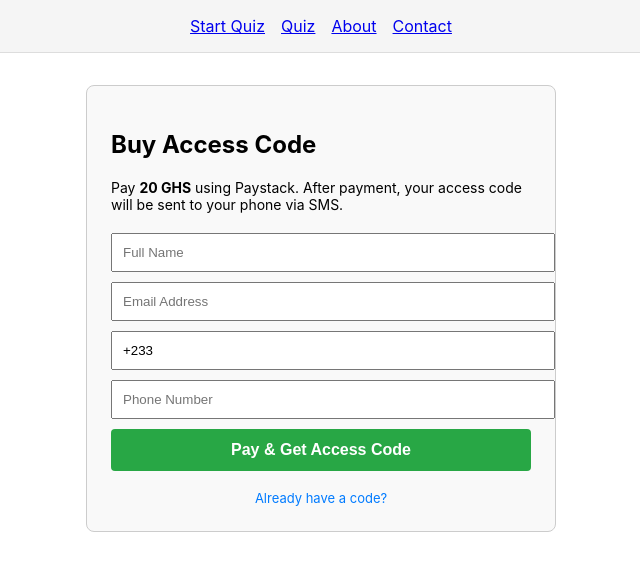
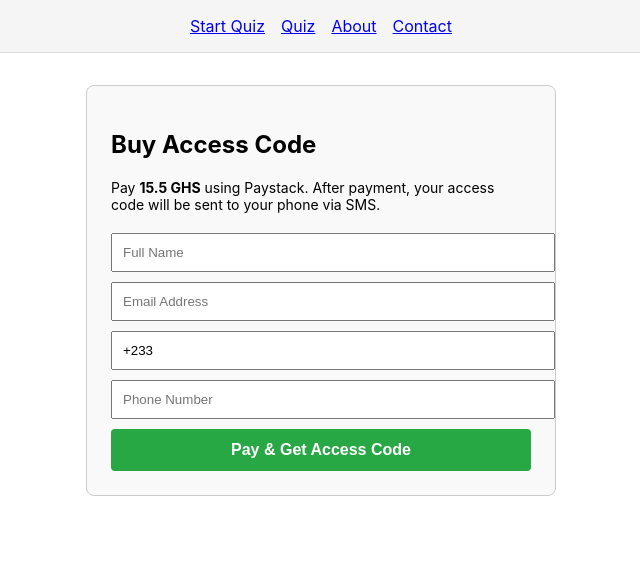
Before and after one commit to jasmitchxx/tickquiz-frontend, a React (Create React App) app: page /request-access in a window 1280 px wide. Shown: the top 570 px of the page, without its empty margins (319-959 px from the left). Built offline with nearby package versions, Linux system fonts and the light colour scheme.

Commit message:
Update access code purchase UI and payment price to 15.5 GHS

```diff
--- a/src/pages/RequestAccessWithPayment.js
+++ b/src/pages/RequestAccessWithPayment.js
@@ -1,7 +1,6 @@
 // src/pages/RequestAccessWithPayment.js
 import React, { useState, useEffect } from 'react';
 import axios from 'axios';
-import { Link } from 'react-router-dom';
 
 function RequestAccessWithPayment() {
   const [name, setName] = useState('');
@@ -63,7 +62,8 @@ function RequestAccessWithPayment() {
     >
       <h2>Buy Access Code</h2>
       <p style={{ fontSize: 14, marginBottom: 20 }}>
-        Pay <strong>20 GHS</strong> using Paystack. After payment, your access code will be sent to your phone via SMS.
+        Pay <strong>15.5 GHS</strong> using Paystack. After payment, your access
+        code will be sent to your phone via SMS.
       </p>
 
       <input
@@ -116,19 +116,6 @@ function RequestAccessWithPayment() {
       </button>
 
       {message && <p style={{ color: 'red', marginTop: 12 }}>{message}</p>}
-
-      <div style={{ marginTop: 16, textAlign: 'center' }}>
-        <Link
-          to="/use-access-code"
-          style={{
-            fontSize: 13,
-            color: '#007bff',
-            textDecoration: 'none',
-          }}
-        >
-          Already have a code?
-        </Link>
-      </div>
     </div>
   );
 }
--- a/src/pages/UseAccessCodePage.js
+++ b/src/pages/UseAccessCodePage.js
@@ -23,7 +23,6 @@ function UseAccessCodePage() {
         setMessage(res.data.message);
         setSuccess(true);
 
-        // Store user info
         const storedUser = JSON.parse(localStorage.getItem('quizUser')) || {};
         localStorage.setItem(
           'quizUser',
@@ -31,11 +30,9 @@ function UseAccessCodePage() {
             ...storedUser,
             name: res.data.name || storedUser.name || 'Student',
             code: code,
-            // Subject will be selected after start screen
           })
         );
 
-        // ? Go to start screen
         setTimeout(() => {
           navigate('/start');
         }, 2000);
@@ -44,7 +41,11 @@ function UseAccessCodePage() {
       }
     } catch (err) {
       console.error(err);
-      setMessage('Something went wrong. Please try again.');
+      if (err.response && err.response.data && err.response.data.message) {
+        setMessage(err.response.data.message);
+      } else {
+        setMessage('Something went wrong. Please try again.');
+      }
     }
   };
 
```
